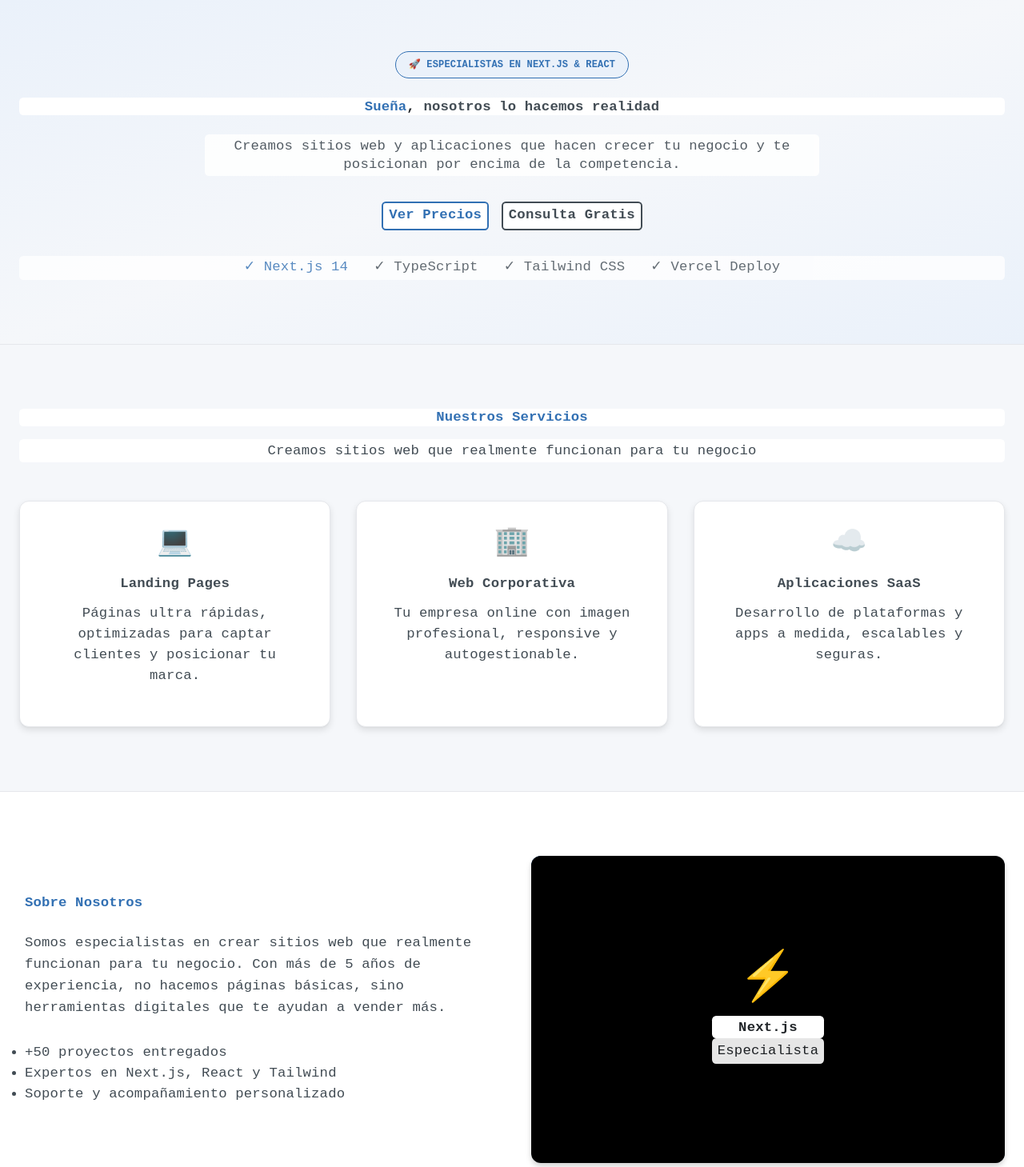
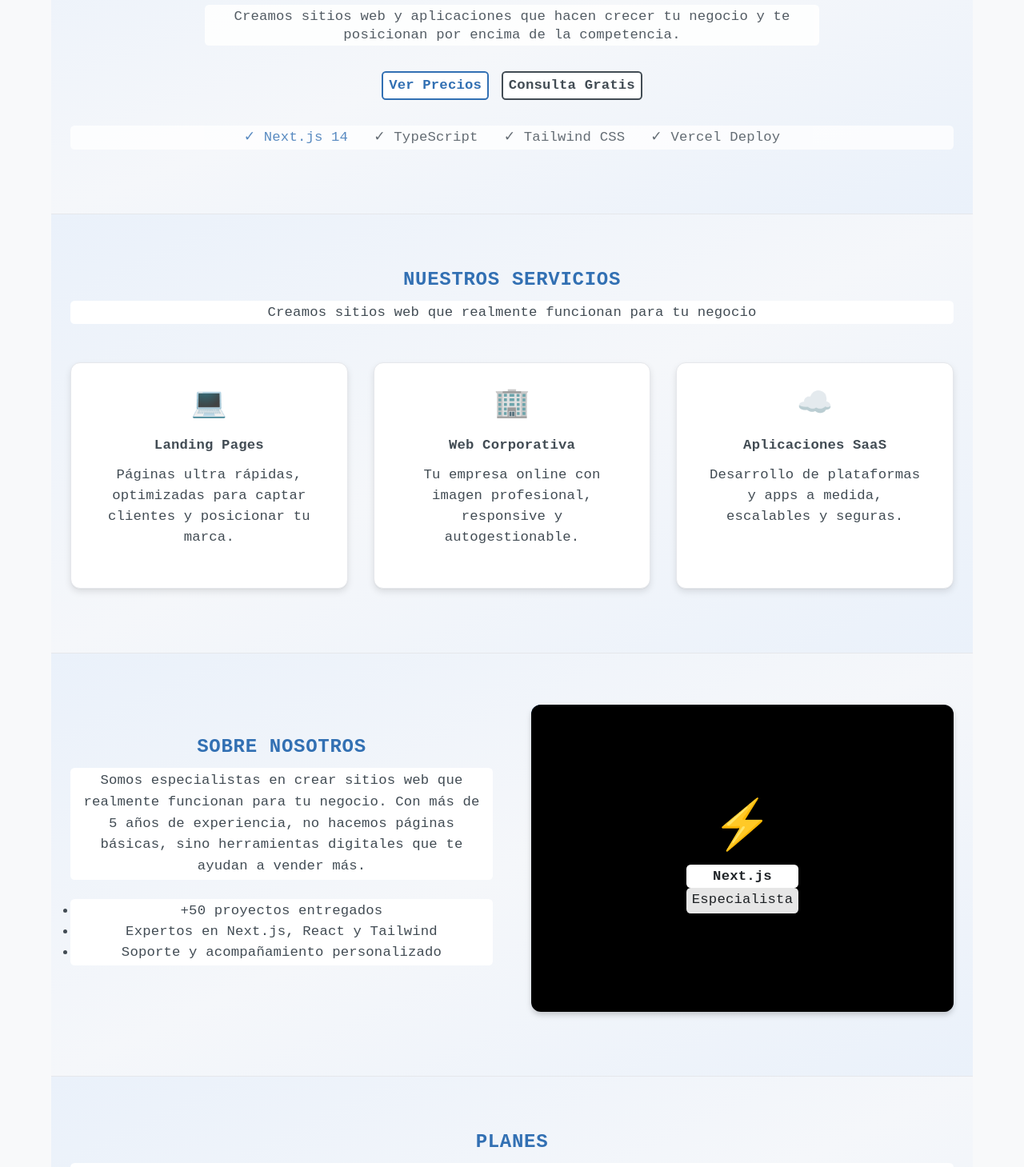
Before and after one commit to pedroj1985/vitaltemplate_site, a Next.js app: page / in a window 1280 px wide. Shown: the part 280-1739 px from the top of the page at 80% size. Built offline with nearby package versions, Linux system fonts and the light colour scheme.

Commit message:
feat: Update Footer and Navbar components, enhance global styles, and add Tailwind CSS configuration

```diff
--- a/src/app/components/Footer.tsx
+++ b/src/app/components/Footer.tsx
@@ -27,10 +27,10 @@ export default function Footer() {
           <div>
             <h3 className="text-lg font-bold mb-4">Tecnologías</h3>
             <ul className="space-y-2">
-              <li>Next.js 14 & React</li>
+              <li>Next.js & React</li>
               <li>TypeScript</li>
               <li>Tailwind CSS</li>
-              <li>Vercel & AWS</li>
+              <li>Vercel</li>
             </ul>
           </div>
           <div>
--- a/src/app/components/Navbar.tsx
+++ b/src/app/components/Navbar.tsx
@@ -25,6 +25,9 @@ export default function Navbar() {
             <Link href="#pricing" className="navbar-link">Planes</Link>
             <Link href="#about" className="navbar-link">Sobre Nosotros</Link>
             <Link href="#contacto" className="navbar-link">Contacto</Link>
+            {/* <button className="bg-accent text-white px-6 py-2 rounded-lg hover:bg-orange-600 transition-colors">
+                Cotizar Proyecto
+            </button> */}
         </div>
         {/* Mobile menu button */}
         <button
--- a/src/app/globals.css
+++ b/src/app/globals.css
@@ -15,6 +15,8 @@ button:hover, .btn:hover {
 :root {
   --background: #f8f9fa;
   --foreground: #212529;
+  --accent: #F97316;
+  --accent-foreground: #f8f9fa;
   --card: #ffffff;
   --card-foreground: #212529;
   --popover: #ffffff;
@@ -189,6 +191,10 @@ body {
   transition: background 0.3s, color 0.3s;
 }
 
+main {
+  padding: 1rem 2rem !important;
+}
+
 code, pre, .font-mono {
   font-family: var(--font-mono, 'Fira Code', 'JetBrains Mono', monospace);
   font-size: 1em;
@@ -200,9 +206,17 @@ code, pre, .font-mono {
 }
 
 h1, h2, h3, h4, h5, h6 {
-  font-family: var(--font-sans, 'Fira Code', 'JetBrains Mono', Arial, Helvetica, sans-serif);
+  font-family: var(--font-mono, 'Fira Code', 'JetBrains Mono', Arial, Helvetica, sans-serif);
   font-weight: 700;
   letter-spacing: 0.01em;
+}
+
+h1 {
+  font-size: 1.50rem;
+  margin-bottom: 0.5rem;
+  color: var(--vital-color) !important;
+  text-transform: uppercase;
+  letter-spacing: 0.03em !important;
 }
 
 a {
@@ -243,3 +257,16 @@ footer {
   background: var(--footer-background) !important;
   color: var(--footer-foreground) !important;
 }
+
+.gradient-bg {
+    background: linear-gradient(135deg, #2563EB 0%, #10B981 100%);
+}
+
+.card-hover {
+    transition: all 0.3s ease;
+}
+
+.card-hover:hover {
+    transform: translateY(-8px);
+    box-shadow: 0 20px 40px rgba(0,0,0,0.1);
+}
--- a/src/app/page.tsx
+++ b/src/app/page.tsx
@@ -3,18 +3,16 @@ import Link from "next/link";
 
 export default function Home() {
   return (
-    <div className="font-sans bg-background text-foreground min-h-screen flex flex-col">
-      {/* ...existing code... */}
-
+    <div className="bg-background text-foreground min-h-screen flex flex-col">
       {/* Main Content */}
-      <main className="flex-1 pt-24">
+      <main className="flex-1">
         {/* Hero Section */}
-        <section className="w-full bg-gradient-to-br from-[#eaf1fa] via-[#f5f7fa] to-[#eaf1fa] pt-16 pb-20 text-center border-b border-[#e5e7eb]">
+        <section className="w-full bg-gradient-to-br from-[#eaf1fa] via-[#f5f7fa] to-[#eaf1fa] pt-16 pb-20 text-center border-b border-[#e5e7eb] mt-0" id="inicio">
           <div className="container mx-auto px-6">
             <span className="inline-block mb-6 px-4 py-2 rounded-full text-xs font-bold tracking-widest uppercase vital-text bg-[#eaf1fa] bg-opacity-80 border border-[#3270b3]">
               🚀 Especialistas en Next.js & React
             </span>
-            <h1 className="text-5xl md:text-6xl font-bold mb-6 font-mono">
+            <h1>
               <span className="vital-text">Sueña</span>, <span className="soluciones-text">nosotros lo hacemos realidad</span>
             </h1>
             <p className="text-xl md:text-2xl mb-8 opacity-90 max-w-3xl mx-auto font-mono soluciones-text">
@@ -42,10 +40,10 @@ export default function Home() {
         </section>
 
         {/* Services Section */}
-        <section className="w-full py-20 bg-[#f5f7fa] border-b border-[#e5e7eb]" id="services">
+        <section className="w-full bg-gradient-to-br from-[#eaf1fa] via-[#f5f7fa] to-[#eaf1fa] pt-16 pb-20 text-center border-b border-[#e5e7eb]" id="services">
           <div className="container mx-auto px-6">
             <div className="text-center mb-12">
-              <h2 className="text-4xl md:text-5xl font-bold mb-4 vital-text font-mono">Nuestros Servicios</h2>
+              <h1>Nuestros Servicios</h1>
               <p className="text-xl soluciones-text font-mono">Creamos sitios web que realmente funcionan para tu negocio</p>
             </div>
             <div className="grid md:grid-cols-3 gap-8">
@@ -69,26 +67,26 @@ export default function Home() {
         </section>
 
         {/* Portfolio Section */}
-        {/* <section className="w-full py-20 bg-[#f5f7fa] border-b border-[#e5e7eb]" id="portfolio">
+        {/* <section className="w-full bg-gradient-to-br from-[#eaf1fa] via-[#f5f7fa] to-[#eaf1fa] pt-16 pb-20 text-center border-b border-[#e5e7eb]" id="portfolio">
           <div className="container mx-auto px-6">
             <div className="text-center mb-12">
-              <h2 className="text-4xl md:text-5xl font-bold mb-4 vital-text font-mono">Nuestros Trabajos</h2>
+              <h1 className="text-4xl md:text-5xl font-bold mb-4 font-mono">Nuestros Trabajos</h1>
               <p className="text-xl soluciones-text font-mono">Sitios web reales que hemos creado para nuestros clientes</p>
             </div>
             <div className="grid md:grid-cols-3 gap-8">
               <div className="bg-white rounded-xl shadow p-8 flex flex-col items-center border border-[#e5e7eb] hover:shadow-lg transition-shadow">
                 <img src="/portfolio/ejemplo1.png" alt="Proyecto 1" className="w-24 h-24 object-contain mb-4 rounded" />
-                <h3 className="text-xl font-bold mb-2 vital-text font-mono">Tienda Online</h3>
+                <h3 className="text-xl font-bold mb-2 font-mono">Tienda Online</h3>
                 <p className="text-base soluciones-text font-mono mb-4 text-center">E-commerce moderno, rápido y seguro, integrado con pasarelas de pago.</p>
               </div>
               <div className="bg-white rounded-xl shadow p-8 flex flex-col items-center border border-[#e5e7eb] hover:shadow-lg transition-shadow">
                 <img src="/portfolio/ejemplo2.png" alt="Proyecto 2" className="w-24 h-24 object-contain mb-4 rounded" />
-                <h3 className="text-xl font-bold mb-2 vital-text font-mono">Web Corporativa</h3>
+                <h3 className="text-xl font-bold mb-2 font-mono">Web Corporativa</h3>
                 <p className="text-base soluciones-text font-mono mb-4 text-center">Presencia digital profesional para empresas y marcas personales.</p>
               </div>
               <div className="bg-white rounded-xl shadow p-8 flex flex-col items-center border border-[#e5e7eb] hover:shadow-lg transition-shadow">
                 <img src="/portfolio/ejemplo3.png" alt="Proyecto 3" className="w-24 h-24 object-contain mb-4 rounded" />
-                <h3 className="text-xl font-bold mb-2 vital-text font-mono">App SaaS</h3>
+                <h3 className="text-xl font-bold mb-2 font-mono">App SaaS</h3>
                 <p className="text-base soluciones-text font-mono mb-4 text-center">Aplicación en la nube para gestión y automatización de procesos.</p>
               </div>
             </div>
@@ -96,11 +94,11 @@ export default function Home() {
         </section> */}
 
         {/* About Section */}
-        <section className="w-full py-20 bg-white border-b border-[#e5e7eb]" id="about">
+        <section className="w-full bg-gradient-to-br from-[#eaf1fa] via-[#f5f7fa] to-[#eaf1fa] pt-16 pb-20 text-center border-b border-[#e5e7eb]" id="about">
           <div className="container mx-auto px-6">
             <div className="grid md:grid-cols-2 gap-12 items-center">
               <div>
-                <h2 className="text-4xl md:text-5xl font-bold mb-6 vital-text font-mono">Sobre Nosotros</h2>
+                <h1>Sobre Nosotros</h1>
                 <p className="text-lg soluciones-text font-mono mb-6">
                   Somos especialistas en crear sitios web que realmente funcionan para tu negocio. Con más de 5 años de experiencia, no hacemos páginas básicas, sino herramientas digitales que te ayudan a vender más.
                 </p>
@@ -123,10 +121,10 @@ export default function Home() {
         </section>
 
         {/* Pricing Section */}
-        <section className="w-full py-20 bg-white border-b border-[#e5e7eb]" id="pricing">
+        <section className="w-full bg-gradient-to-br from-[#eaf1fa] via-[#f5f7fa] to-[#eaf1fa] pt-16 pb-20 text-center border-b border-[#e5e7eb]" id="pricing">
           <div className="container mx-auto px-6">
             <div className="text-center mb-12">
-              <h2 className="text-4xl md:text-5xl font-bold mb-4 vital-text font-mono">Planes</h2>
+              <h1>Planes</h1>
               <p className="text-xl soluciones-text font-mono">Elige el plan que mejor se adapte a tu proyecto</p>
             </div>
             <div className="grid md:grid-cols-3 gap-8">
@@ -171,34 +169,34 @@ export default function Home() {
         </section>
 
         {/* Testimonials Section */}
-        <section className="w-full py-20 bg-[#f5f7fa]" id="testimonials">
+        {/* <section className="w-full bg-gradient-to-br from-[#eaf1fa] via-[#f5f7fa] to-[#eaf1fa] pt-16 pb-20 text-center border-b border-[#e5e7eb]" id="testimonials">
           <div className="container mx-auto px-6">
             <div className="text-center mb-12">
-              <h2 className="text-4xl md:text-5xl font-bold mb-4 vital-text font-mono">Testimonios</h2>
+              <h1 className="text-4xl md:text-5xl font-bold mb-4 font-mono">Testimonios</h1>
               <p className="text-xl soluciones-text font-mono">Lo que dicen los clientes sobre nuestras soluciones Next.js</p>
             </div>
             <div className="grid md:grid-cols-3 gap-8">
               <div className="bg-white rounded-xl shadow p-8 border border-[#e5e7eb] flex flex-col items-center hover:shadow-lg transition-shadow">
                 <div className="text-5xl mb-4">⭐️⭐️⭐️⭐️⭐️</div>
                 <p className="text-base soluciones-text font-mono mb-4 text-center">“El equipo de VitalSoluciones superó nuestras expectativas. La web es rápida, moderna y nos ayudó a captar más clientes.”</p>
-                <div className="font-bold vital-text font-mono">Carlos M.</div>
+                <div className="font-bold font-mono">Carlos M.</div>
                 <div className="text-xs soluciones-text font-mono">CEO, Agencia Creativa</div>
               </div>
               <div className="bg-white rounded-xl shadow p-8 border border-[#e5e7eb] flex flex-col items-center hover:shadow-lg transition-shadow">
                 <div className="text-5xl mb-4">⭐️⭐️⭐️⭐️⭐️</div>
                 <p className="text-base soluciones-text font-mono mb-4 text-center">“Excelente trato y soporte. La migración a Next.js fue sencilla y ahora nuestra web carga en segundos.”</p>
-                <div className="font-bold vital-text font-mono">Lucía G.</div>
+                <div className="font-bold font-mono">Lucía G.</div>
                 <div className="text-xs soluciones-text font-mono">Directora, Startup SaaS</div>
               </div>
               <div className="bg-white rounded-xl shadow p-8 border border-[#e5e7eb] flex flex-col items-center hover:shadow-lg transition-shadow">
                 <div className="text-5xl mb-4">⭐️⭐️⭐️⭐️⭐️</div>
                 <p className="text-base soluciones-text font-mono mb-4 text-center">“Recomiendo 100%. El diseño y la funcionalidad de la web nos diferencian de la competencia.”</p>
-                <div className="font-bold vital-text font-mono">Miguel R.</div>
+                <div className="font-bold font-mono">Miguel R.</div>
                 <div className="text-xs soluciones-text font-mono">Gerente, Comercio Local</div>
               </div>
             </div>
           </div>
-        </section>
+        </section> */}
       </main>
     </div>
   );
--- /dev/null
+++ b/tailwind.config.js
@@ -0,0 +1,27 @@
+/** @type {import('tailwindcss').Config} */
+module.exports = {
+  content: [
+    "./src/**/*.{js,ts,jsx,tsx}",
+    "./src/app/**/*.{js,ts,jsx,tsx}",
+    "./src/components/**/*.{js,ts,jsx,tsx}",
+    "./src/pages/**/*.{js,ts,jsx,tsx}",
+    "./public/index.html"
+  ],
+  theme: {
+    extend: {
+      colors: {
+        primary: 'var(--vital-color)',
+        secondary: 'var(--soluciones-color)',
+        background: 'var(--background-color)',
+        foreground: 'var(--foreground-color)',
+        border: 'var(--border-color)',
+        accent: 'var(--accent)',
+      },
+      fontFamily: {
+        mono: ["'JetBrains Mono'", 'ui-monospace', 'SFMono-Regular', 'Menlo', 'Monaco', 'Consolas', 'monospace'],
+      },
+    },
+  },
+  darkMode: 'class',
+  plugins: [],
+};
```
Lines whose indentation alone changed are shown as unchanged.
